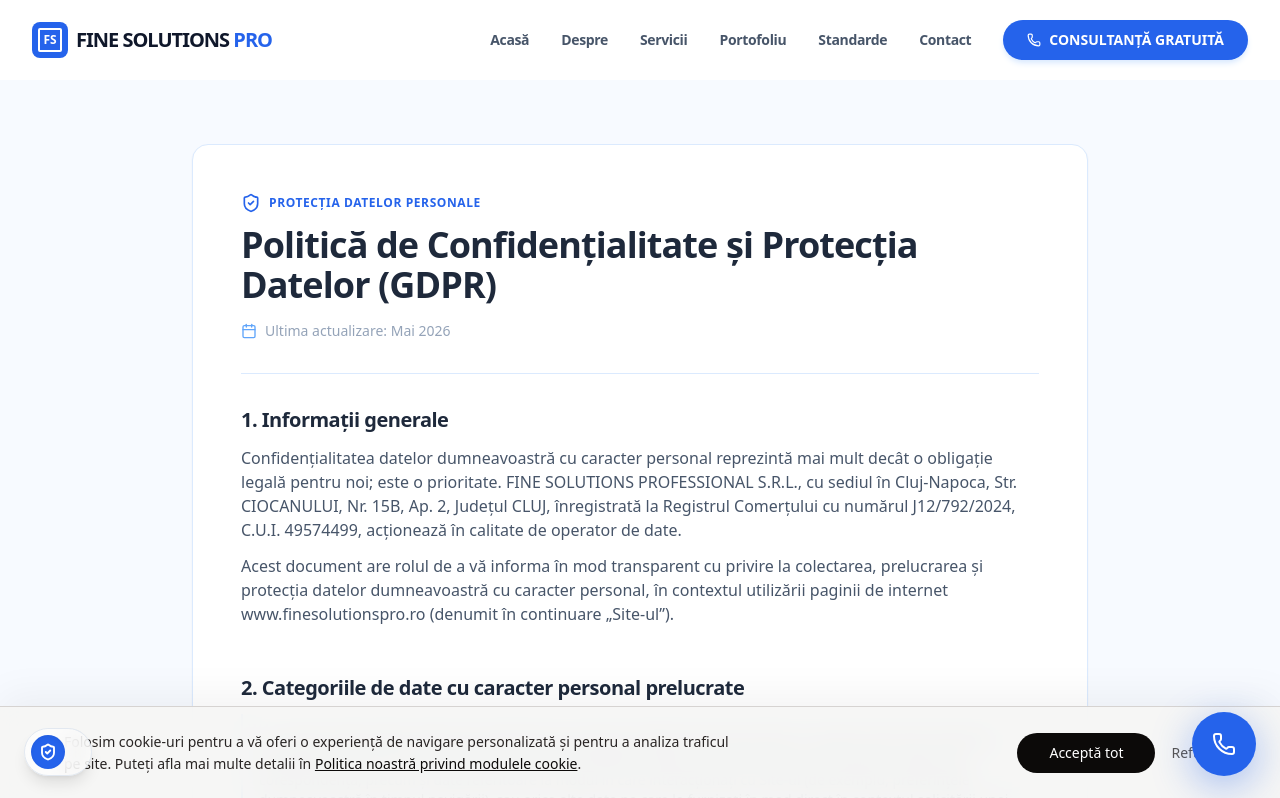
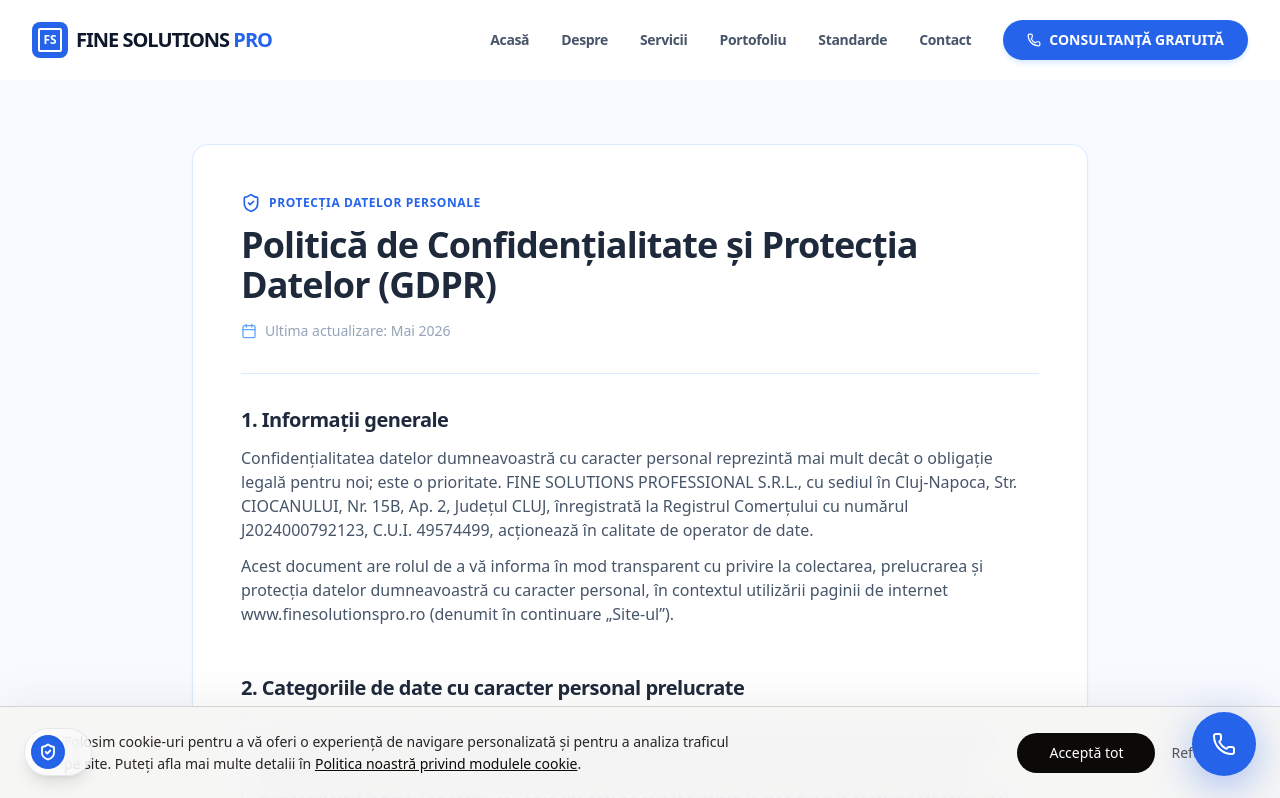
Before and after one commit to evialbert/FSPro, a Next.js app: page /politica-confidentialitate in a window 1280 px wide. Shown: the top 798 px of the page. Built offline with nearby package versions, Linux system fonts and the light colour scheme.

Commit message:
✨ actualizare număr de înregistrare

```diff
--- a/app/politica-confidentialitate/page.tsx
+++ b/app/politica-confidentialitate/page.tsx
@@ -15,7 +15,7 @@ const txt = {
   titlu: "Politică de Confidențialitate și Protecția Datelor (GDPR)",
   actualizare: "Ultima actualizare: Mai 2026",
   s1_titlu: "1. Informații generale",
-  s1_p1: "Confidențialitatea datelor dumneavoastră cu caracter personal reprezintă mai mult decât o obligație legală pentru noi; este o prioritate. FINE SOLUTIONS PROFESSIONAL S.R.L., cu sediul în Cluj-Napoca, Str. CIOCANULUI, Nr. 15B, Ap. 2, Județul CLUJ, înregistrată la Registrul Comerțului cu numărul J12/792/2024, C.U.I. 49574499, acționează în calitate de operator de date.",
+  s1_p1: "Confidențialitatea datelor dumneavoastră cu caracter personal reprezintă mai mult decât o obligație legală pentru noi; este o prioritate. FINE SOLUTIONS PROFESSIONAL S.R.L., cu sediul în Cluj-Napoca, Str. CIOCANULUI, Nr. 15B, Ap. 2, Județul CLUJ, înregistrată la Registrul Comerțului cu numărul J2024000792123, C.U.I. 49574499, acționează în calitate de operator de date.",
   s1_p2: "Acest document are rolul de a vă informa în mod transparent cu privire la colectarea, prelucrarea și protecția datelor dumneavoastră cu caracter personal, în contextul utilizării paginii de internet www.finesolutionspro.ro (denumit în continuare „Site-ul”).",
 
   s2_titlu: "2. Categoriile de date cu caracter personal prelucrate",
--- a/app/politica-cookies/page.tsx
+++ b/app/politica-cookies/page.tsx
@@ -39,7 +39,7 @@ export default function PoliticaCookies() {
               <div className="sm:col-span-2 text-slate-800">{"Cluj-Napoca, Str. CIOCANULUI, Nr. 15B, Ap. 2, Județul CLUJ"}</div>
 
               <div className="font-bold text-slate-600">{"Identificare:"}</div>
-              <div className="sm:col-span-2 text-slate-800">{"Înregistrată la Registrul Comerțului: J12/792/2024, C.U.I. 49574499"}</div>
+              <div className="sm:col-span-2 text-slate-800">{"Înregistrată la Registrul Comerțului: J2024000792123, C.U.I. 49574499"}</div>
 
               <div className="font-bold text-slate-600">{"Contact Date:"}</div>
               <div className="sm:col-span-2 text-blue-700 font-semibold">{"protectiadatelor@finesolutionspro.ro"}</div>
--- a/app/termeni-conditii/page.tsx
+++ b/app/termeni-conditii/page.tsx
@@ -9,7 +9,7 @@ export const metadata = {
 const COMPANIE = {
   nume: 'FINE SOLUTIONS PROFESSIONAL S.R.L.',
   sediu: 'Cluj-Napoca, Str. CIOCANULUI, Nr. 15B, Ap. 2, Judetul CLUJ',
-  identificare: 'C.U.I. 49574499 | J12/792/2024',
+  identificare: 'C.U.I. 49574499 | J2024000792123',
   email: 'protectiadatelor@finesolutionspro.ro'
 };
 
```
